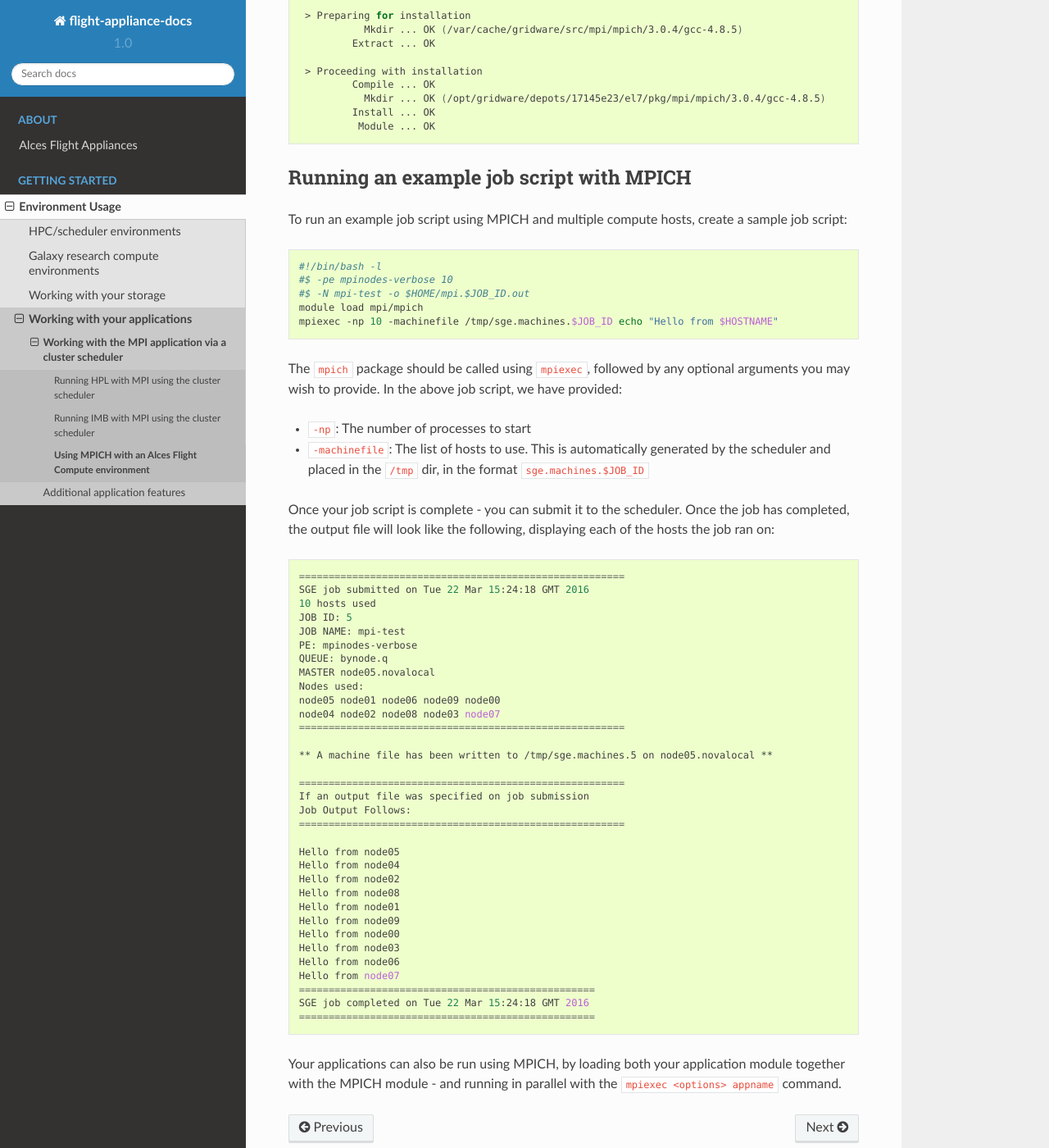
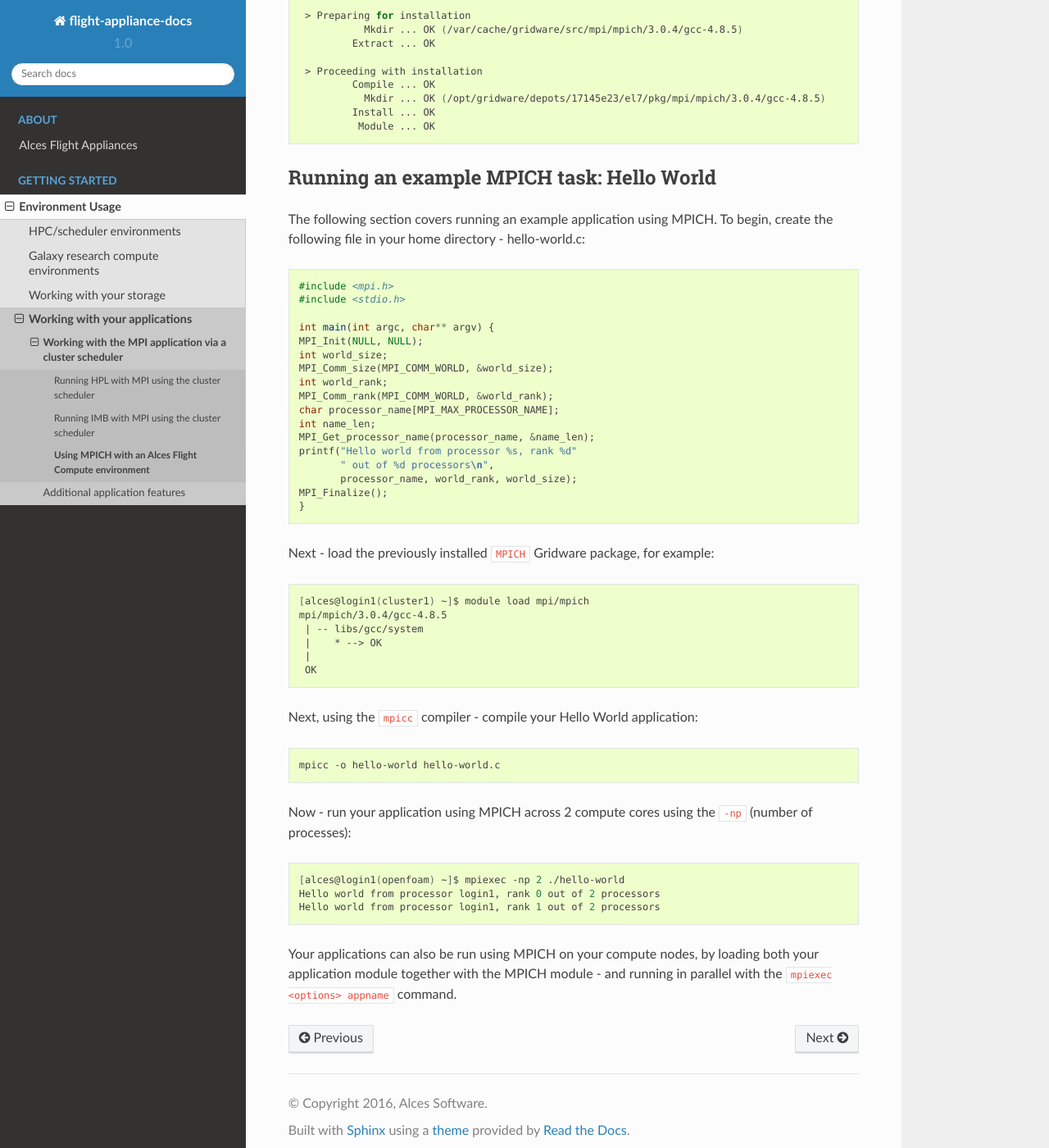
Before and after one commit to alces-software/flight-appliance-docs, a Sphinx documentation site: the page built from docs/source/getting-started/environment-usage/gridware-howto/using-mpich.rst, in a window 1280 px wide and 1400 px high, scrolled down 669 px. Shown: the whole window at 82% size. Built offline with Sphinx 7.4.7 and the Read the Docs theme 2.0.0, drawn with Linux system fonts in a browser that asks for light colours.

Commit message:
Updated MPICH usage guide

```diff
--- a/docs/source/getting-started/environment-usage/gridware-howto/using-mpich.rst
+++ b/docs/source/getting-started/environment-usage/gridware-howto/using-mpich.rst
@@ -35,61 +35,53 @@ The MPICH Gridware package is easily installed using the ``alces gridware`` util
              Install ... OK
               Module ... OK
 
-Running an example job script with MPICH
-----------------------------------------
+Running an example MPICH task: Hello World
+------------------------------------------
+The following section covers running an example application using MPICH. To begin, create the following file in your home directory - hello-world.c:
 
-To run an example job script using MPICH and multiple compute hosts, create a sample job script:
+.. code:: c
+
+    #include <mpi.h>
+    #include <stdio.h>
+
+    int main(int argc, char** argv) {
+    MPI_Init(NULL, NULL);
+    int world_size;
+    MPI_Comm_size(MPI_COMM_WORLD, &world_size);
+    int world_rank;
+    MPI_Comm_rank(MPI_COMM_WORLD, &world_rank);
+    char processor_name[MPI_MAX_PROCESSOR_NAME];
+    int name_len;
+    MPI_Get_processor_name(processor_name, &name_len);
+    printf("Hello world from processor %s, rank %d"
+           " out of %d processors\n",
+           processor_name, world_rank, world_size);
+    MPI_Finalize();
+    }
+
+Next - load the previously installed ``MPICH`` Gridware package, for example:
 
 .. code:: bash
 
-    #!/bin/bash -l
-    #$ -pe mpinodes-verbose 10
-    #$ -N mpi-test -o $HOME/mpi.$JOB_ID.out
-    module load mpi/mpich
-    mpiexec -np 10 -machinefile /tmp/sge.machines.$JOB_ID echo "Hello from $HOSTNAME"
+    [alces@login1(cluster1) ~]$ module load mpi/mpich
+    mpi/mpich/3.0.4/gcc-4.8.5
+     | -- libs/gcc/system
+     |    * --> OK
+     |
+     OK
 
-The ``mpich`` package should be called using ``mpiexec``, followed by any optional arguments you may wish to provide. In the above job script, we have provided:
-
-*  ``-np``: The number of processes to start
-*  ``-machinefile``: The list of hosts to use. This is automatically generated by the scheduler and placed in the ``/tmp`` dir, in the format ``sge.machines.$JOB_ID``
-
-Once your job script is complete - you can submit it to the scheduler. Once the job has completed, the output file will look like the following, displaying each of the hosts the job ran on:
+Next, using the ``mpicc`` compiler - compile your Hello World application:
 
 .. code:: bash
 
-    =======================================================
-    SGE job submitted on Tue 22 Mar 15:24:18 GMT 2016
-    10 hosts used
-    JOB ID: 5
-    JOB NAME: mpi-test
-    PE: mpinodes-verbose
-    QUEUE: bynode.q
-    MASTER node05.novalocal
-    Nodes used:
-    node05 node01 node06 node09 node00
-    node04 node02 node08 node03 node07
-    =======================================================
+    mpicc -o hello-world hello-world.c
 
-    ** A machine file has been written to /tmp/sge.machines.5 on node05.novalocal **
+Now - run your application using MPICH across 2 compute cores using the ``-np`` (number of processes):
 
-    =======================================================
-    If an output file was specified on job submission
-    Job Output Follows:
-    =======================================================
+.. code:: bash
 
-    Hello from node05
-    Hello from node04
-    Hello from node02
-    Hello from node08
-    Hello from node01
-    Hello from node09
-    Hello from node00
-    Hello from node03
-    Hello from node06
-    Hello from node07
-    ==================================================
-    SGE job completed on Tue 22 Mar 15:24:18 GMT 2016
-    ==================================================
+    [alces@login1(openfoam) ~]$ mpiexec -np 2 ./hello-world
+    Hello world from processor login1, rank 0 out of 2 processors
+    Hello world from processor login1, rank 1 out of 2 processors
 
-
-Your applications can also be run using MPICH, by loading both your application module together with the MPICH module - and running in parallel with the ``mpiexec <options> appname`` command.
+Your applications can also be run using MPICH on your compute nodes, by loading both your application module together with the MPICH module - and running in parallel with the ``mpiexec <options> appname`` command.
```
